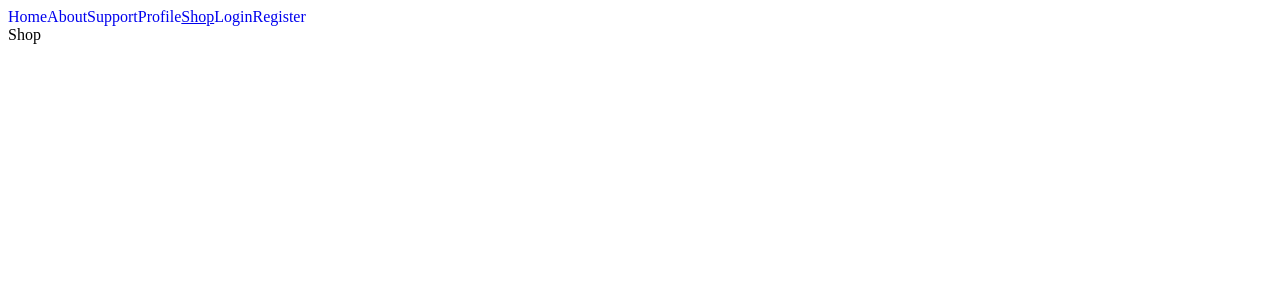
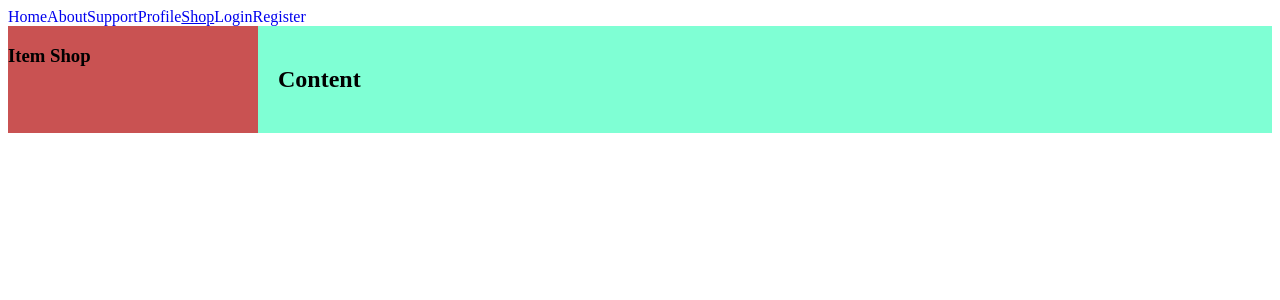
Before and after one commit to Kspiropali/final-frontier, a React (Vite) app in the folder client/: page /shop in a window 1280 px wide. Shown: the top 300 px of the page. Built offline with nearby package versions, Linux system fonts and the light colour scheme.

Commit message:
added shop sidebar components  + split page

```diff
--- /dev/null
+++ b/client/src/assets/css/shop.css
@@ -0,0 +1,16 @@
+.shop {
+    display: flex;
+  }
+
+  /* Sidebar styles */
+  .sidebar {
+    width: 250px;
+    background-color: #c95252;
+  }
+
+  /* Shop content styles */
+  .shop .shop-content {
+    flex: 1;
+    padding: 20px;
+    background-color: aquamarine;
+  }
--- /dev/null
+++ b/client/src/components/ItemSidebar/index.jsx
@@ -0,0 +1,12 @@
+import React, { useState, useEffect } from 'react'
+
+const ItemSidebar = () => {
+
+  return (
+      <div className="sidebar">
+        <h3>Item Shop</h3>
+      </div>
+  );
+}
+
+export default ItemSidebar
--- a/client/src/components/index.js
+++ b/client/src/components/index.js
@@ -1 +1,3 @@
 export { default as Header } from './Header'
+export { default as ItemSidebar } from './ItemSidebar'
+// export { default as SearchItem } from './SearchItem'
--- a/client/src/pages/Shop/index.jsx
+++ b/client/src/pages/Shop/index.jsx
@@ -1,9 +1,16 @@
-import React from 'react'
+import React from "react"
+import { ItemSidebar } from "../../components"
+import '../../assets/css/shop.css'
 
 const Shop = () => {
-  return (
-    <div>Shop</div>
-  )
-}
+    return (
+        <main className="shop">
+            <ItemSidebar />
+            <div className="shop-content">
+                <h2>Content</h2>
+            </div>
+        </main>
+      );
+    };
 
 export default Shop
```
Also changed, not shown: client/src/components/SearchItem/index.jsx (added, +20 -0 lines).
